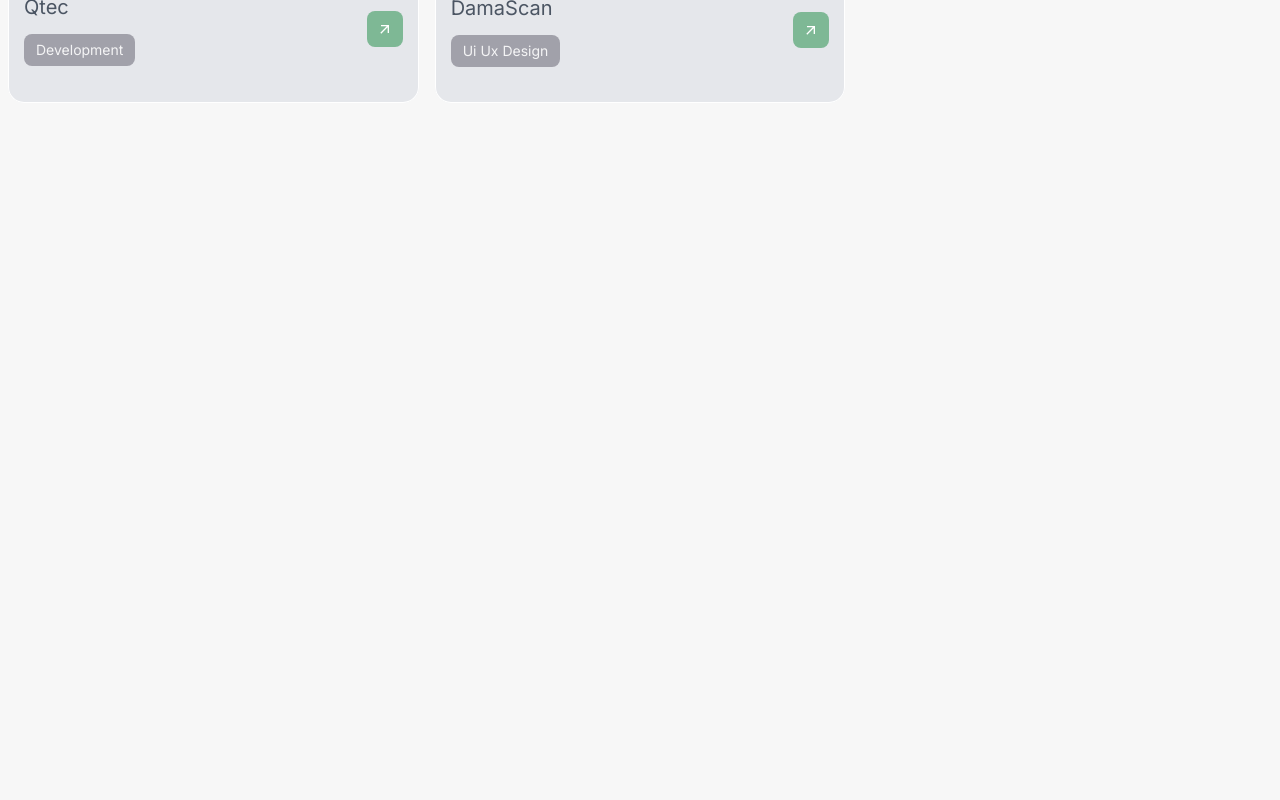
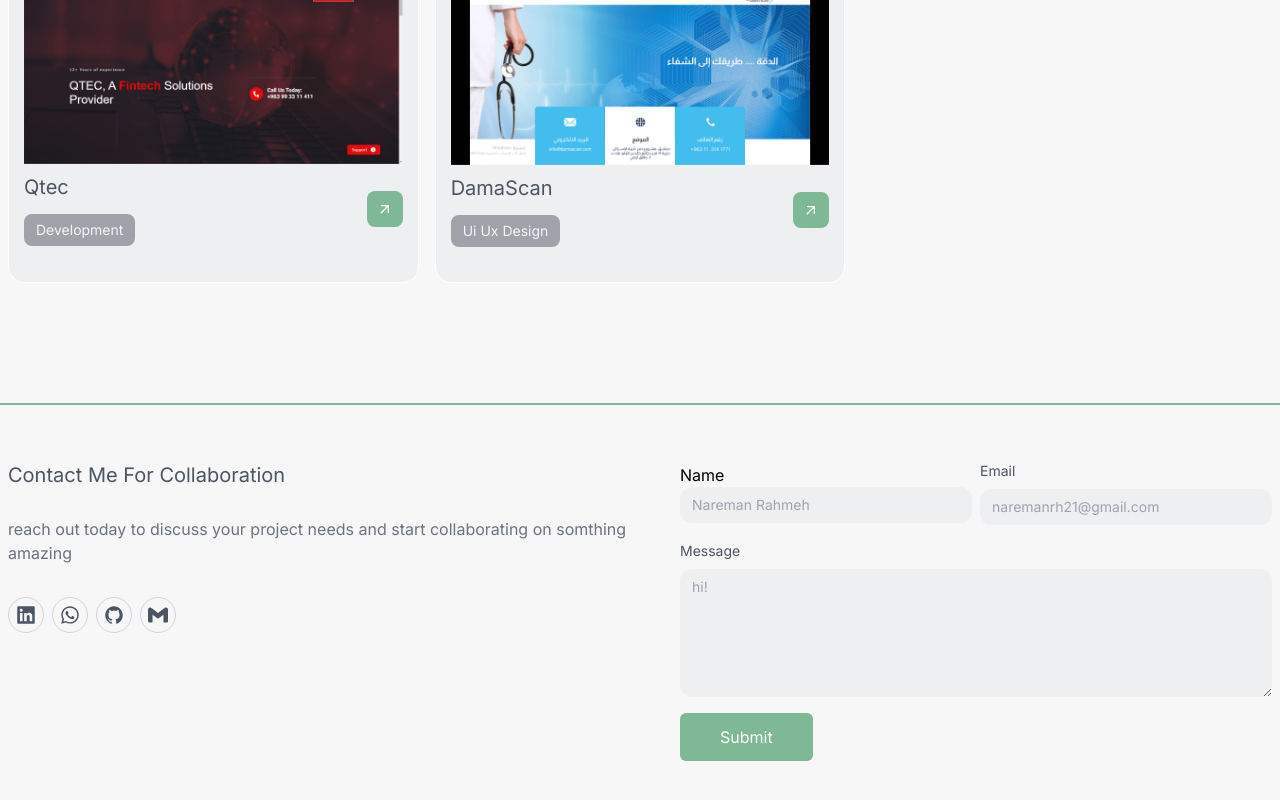
Before and after one commit to NaremanRahmeh/naremanrh-portfolio, a React (Create React App) app: page / in a window 1280 px wide. Shown: the part 1656-2456 px from the top of the page. Before the commit the page ends 1815 px from the top, so only its background shows below. Built offline with nearby package versions, Linux system fonts and the light colour scheme; the HTML template or start-up script is replaced by a standard one.

Commit message:
contact component

```diff
--- a/src/About.js
+++ b/src/About.js
@@ -20,8 +20,10 @@
           </h1>
           <div className='py-8'>
             <Button
+            target={'_blank'}
             title={'Download Cv'}
-            href={'#'}
+            href={'NaremanRahmeh.pdf'}
+            download={'NaremanRahmeh.pdf'}
             className={'text-base border-2 border-[#7eb895] text-gray-600'}/>
           </div>
         </div>
--- a/src/Components/Button.js
+++ b/src/Components/Button.js
@@ -1,10 +1,12 @@
 import React from 'react'
 
-function Button({title ,href ,className}) {
+function Button({title ,href ,className ,target ,download }) {
   return (
    <>
    <a
     href={href}
+    target={target}
+    download={download}
     className={`p-3 rounded-md ${className}`}>
     {title}
     </a>
--- a/src/Components/Header.js
+++ b/src/Components/Header.js
@@ -27,7 +27,7 @@
         </div>
         <Button
          title={'Contact Me'}
-         href={'#'}
+         href={'#contact'}
          className={'max-md:hidden text-sm bg-[#7eb895] text-white'}/>
       </div>
     </div>
--- a/src/Components/WorkCard.js
+++ b/src/Components/WorkCard.js
@@ -4,7 +4,7 @@
 function WorkCard({data}) {
 
   return (
-    <div className={`relative p-4 rounded-2xl bg-gray-200 ring-1 ring-inset ring-white`}>
+    <div className={`relative p-4 rounded-2xl bg-gray-200/50 ring-1 ring-inset ring-white`}>
      <div className=' py-5 rounded-lg'>
         <img
         src={data.imgsrc}
--- a/src/Contact.js
+++ b/src/Contact.js
@@ -1,10 +1,125 @@
 import React from 'react'
+import { FaLinkedin, FaWhatsapp } from "react-icons/fa";
+import { SiGmail } from "react-icons/si";
+import { IoLogoGithub } from "react-icons/io5";
+import Button from './Components/Button';
 
 function Contact() {
+
+  const socialLink = [
+    {
+      href : 'https://www.linkedin.com/in/nareman-rahmeh-6a5076250/',
+      icon : <FaLinkedin size={20} />,
+      alt : 'Linkedin'
+    },
+    {
+      href : 'https://api.whatsapp.com/send?phone=0937322291',
+      icon : <FaWhatsapp size={20}/>,
+      alt : 'Whatsapp '
+    },
+    {
+      href : 'https://github.com/NaremanRahmeh',
+      icon : <IoLogoGithub size={20}/>,
+      alt : 'Github  '
+    },
+    {
+      href : 'mailto:naremanrh@gmail.com',
+      icon : <SiGmail size={20}/>,
+      alt : 'Gmail '
+    },
+  ]
   return (
-    <>
+    <div
+    id='contact'
+     className='px-2 py-14 my-10 border-t-2 border-[#7eb895] '>
+      <div className='lg:grid lg:grid-cols-2 lg:items-stretch'>
+      <div className='mb-12 lg:mb-0 lg:flex lg:flex-col'>
+        <h2 className='text-xl text-gray-600 pb-4'>
+        Contact Me For Collaboration
+        </h2>
+        <p className='text-gray-500 mt-3 mb-8'>
+        reach out today to discuss your project needs and start collaborating on somthing amazing
+        </p>
+        <div className='flex items-center gap-2'>
+          {socialLink.map((social , index) => {
+            return(
+             <a
+              key={index}
+              href={social.href}
+              target='_blank'
+              className='w-9 h-9 grid place-items-center border-[1px] border-gray-300 rounded-full text-gray-600'>
+               {social.icon}
+             </a>
+            )
+          })}
+        </div>
 
-    </>
+      </div>
+      <form
+        action='https://getform.io/f/adrrrvxa'
+        method='POST'
+        className='xl:pl-10 2xl:pl-20'>
+        <div className='md:grid md:items-center md:grid-cols-2 md:gap-2'>
+          <div className='mb-4'>
+            <label
+            htmlFor='name'
+            className='label'>
+             Name
+            </label>
+            <input
+            type='text'
+            name='name'
+            id='name'
+            autoComplete='name'
+            required
+            placeholder='Nareman Rahmeh'
+            className='text-field'/>
+          </div>
+
+          <div className='mb-4'>
+            <label
+            htmlFor='email'
+            className='lable'>
+             Email
+            </label>
+            <input
+            type='email'
+            name='email'
+            id='email'
+            autoComplete='email'
+            required
+            placeholder='naremanrh21@gmail.com'
+            className='text-field'/>
+          </div>
+
+        </div>
+
+        <div className='mb-4'>
+          <label
+          htmlFor='message'
+          className='lable'
+          >
+            Message
+          </label>
+          <textarea
+           name='message'
+           id='message'
+           placeholder='hi!'
+           className='text-field resize-y min-h-32 max-h-72'
+           required
+           >
+
+          </textarea>
+        </div>
+        <button
+        type='submit'
+        title='Submit'
+        className='p-3 px-10 rounded-md bg-[#7eb895] text-white'>
+         Submit
+        </button>
+      </form>
+      </div>
+    </div>
   )
 }
 
--- a/src/Skills.js
+++ b/src/Skills.js
@@ -58,7 +58,7 @@
 
   return (
        <div id='skills' className='px-2 py-28'>
-        <h2 className='text-lg text-gray-600'>
+        <h2 className='text-xl text-gray-600 pb-4'>
         Essential Tool I Use
         </h2>
         <div className='grid lg:grid-cols-4 md:grid-cols-2 grid-cols-1 gap-3 py-5'>
--- a/src/Work.js
+++ b/src/Work.js
@@ -41,9 +41,9 @@
      },
   ]
   return (
-    <div id='projects' className='px-2 py-14'>
+    <div id='projects' className='px-2 py-20'>
     <div className=''>
-      <h2 className='text-lg text-gray-600 pb-4'>
+      <h2 className='text-xl text-gray-600 pb-4'>
       My Projects
       </h2>
       <div className='grid gap-x-4 gap-y-5 lg:grid-cols-3 md:grid-cols-2 grid-cols-1'>
--- a/src/index.css
+++ b/src/index.css
@@ -21,7 +21,7 @@
 
 
 .text-shpere {
-    @apply w-full mx-auto flex justify-center items-center
+    @apply w-full mx-auto flex justify-center items-center h-[60vh]
 }
 
 .tagcloud {
@@ -37,3 +37,11 @@
 .tagcloud--item:hover {
     color: #4b5563;
 }
+
+.lable{
+    @apply block text-sm text-gray-600 font-normal mb-2
+}
+.text-field{
+    @apply block outline-none w-full px-3 py-2 text-sm bg-gray-200/50 rounded-xl ring-1 ring-inset ring-transparent
+    transition-shadow focus:ring-[#7eb895] focus:ring-2
+}
```
Also changed, not shown: 1 other file (tests, documents, lock files or other folders).
